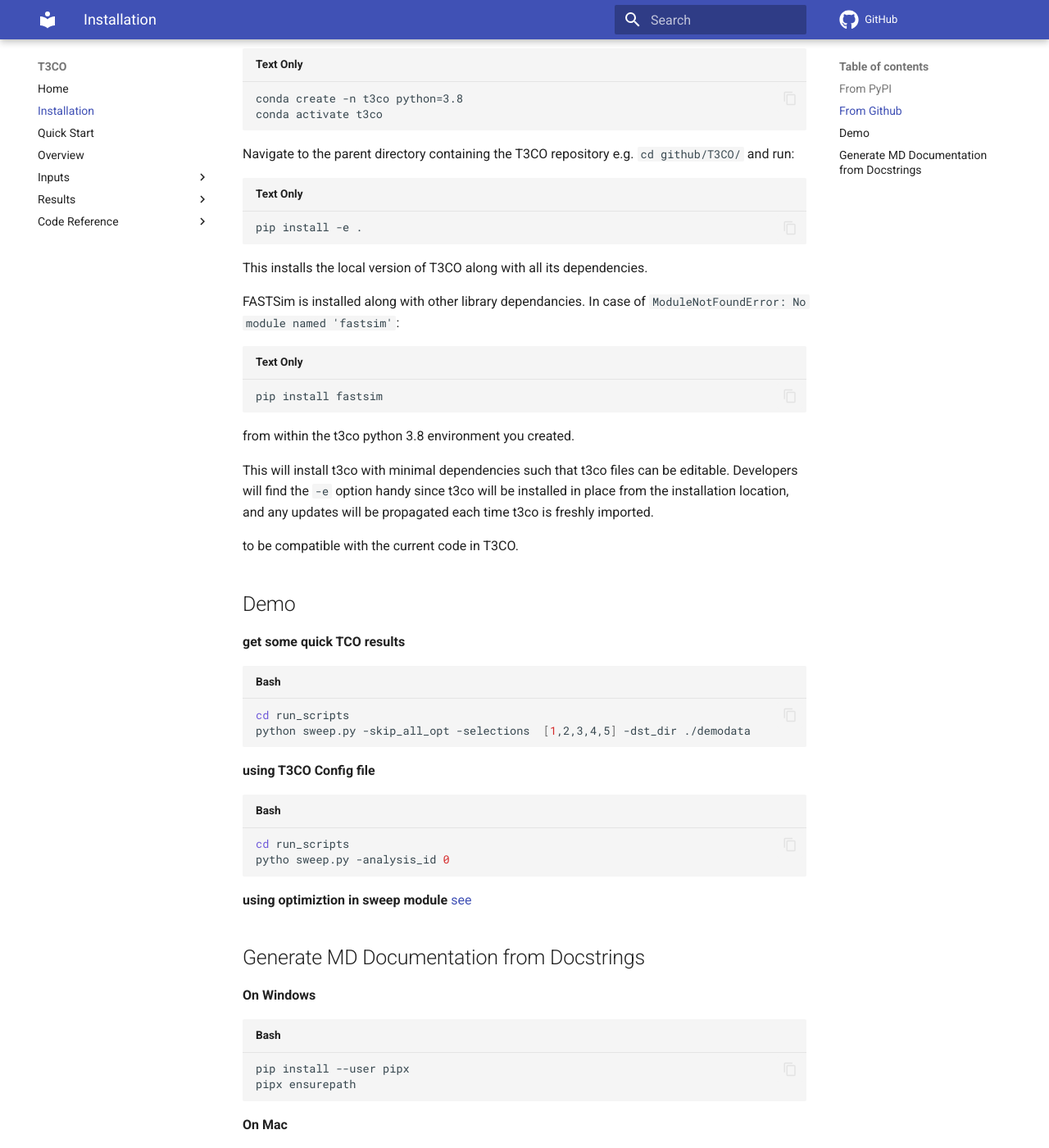
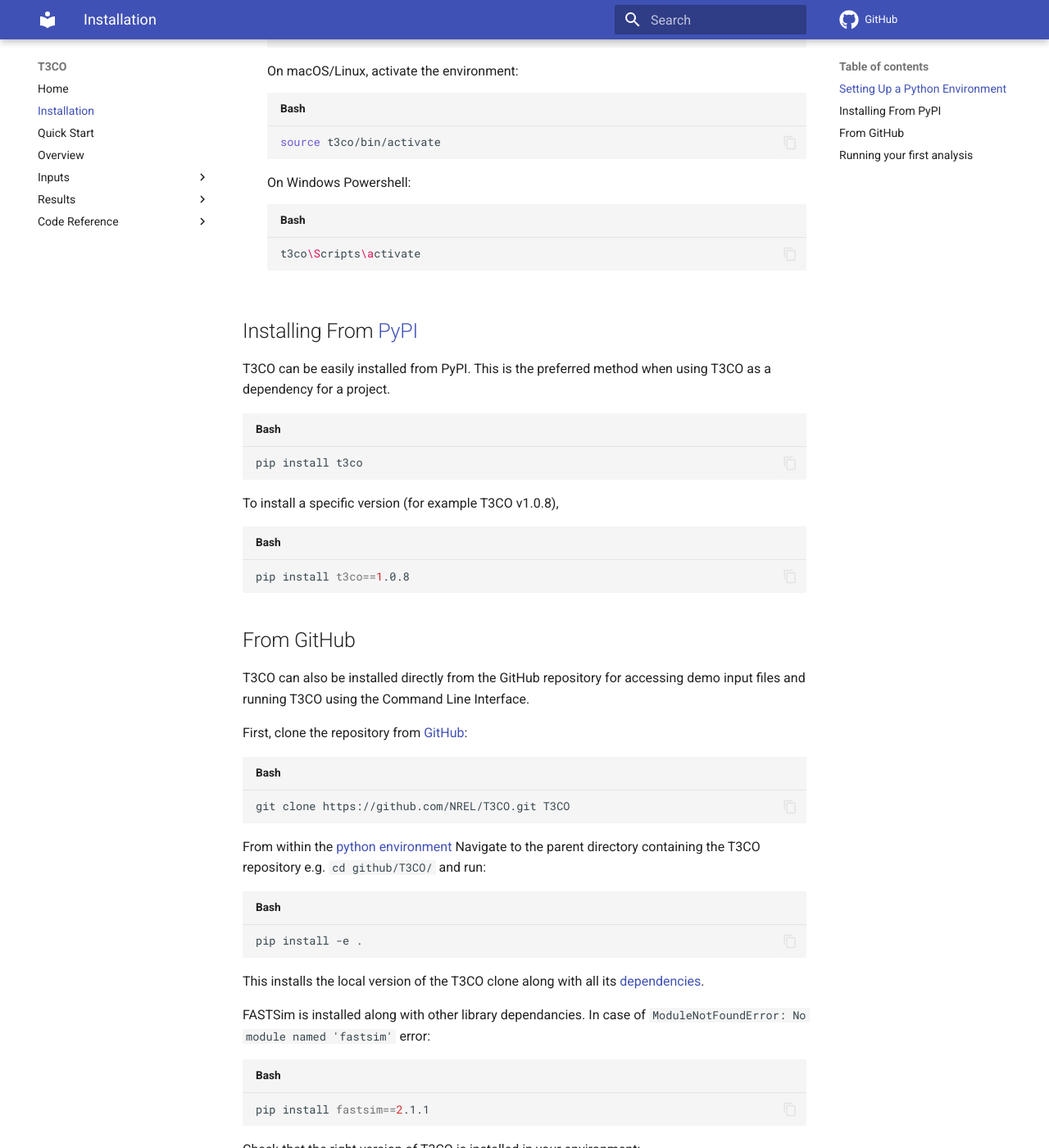
Before and after one commit to NREL/T3CO, an MkDocs documentation site: the page built from docs/installation.md, in a window 1280 px wide and 1400 px high, scrolled down 523 px. Shown: the whole window at 82% size. Built offline with MkDocs 1.6.1 and Material for MkDocs 9.7.7, drawn with Linux system fonts in a browser that asks for light colours; comment, search, counter and statistics services are not loaded; some of the changed text lies outside the part shown.

Commit message:
Update installation.md

````diff
--- a/docs/installation.md
+++ b/docs/installation.md
@@ -1,73 +1,72 @@
 # Installation
-## From [PyPI](https://pypi.org/project/t3co/)
+## Setting Up a Python Environment <a name="installation"></a>
+T3CO depends on python>=3.8 and <=3.10. To create an environment containing the appropriate Python version and a built-in `pip`, there are two preferred ways:
+
+1. First option is to use [**conda**](https://docs.conda.io/projects/conda/en/latest/user-guide/install/index.html):
+
+    ```bash
+    conda create -n t3co python=3.10
+    conda activate t3co
+    ```
+
+2. The other option is using [venv](https://docs.python.org/3/library/venv.html)
+
+    ```bash
+    python3.10 -m venv t3co
+    ```
+
+    On macOS/Linux, activate the environment:
+
+    ```bash
+    source t3co/bin/activate
+    ```
+
+    On Windows Powershell:
+
+    ```bash
+    t3co\Scripts\activate
+    ```
+
+## Installing From [PyPI](https://pypi.org/project/t3co/)
+T3CO can be easily installed from PyPI. This is the preferred method when using T3CO as a dependency for a project.
 ```bash
 pip install t3co
 ```
 
-## From Github
-First, clone the repository from [Github](https://github.com/NREL/T3CO) :
+To install a specific version (for example T3CO v1.0.8),
+```bash
+pip install t3co==1.0.8
+```
 
-    git clone https://github.com/NREL/T3CO.git T3CO
+## From GitHub
+T3CO can also be installed directly from the GitHub repository for accessing demo input files and running T3CO using the Command Line Interface.
 
-t3co depends on python>=3.8 and <=3.10. One way to satisfy this is to use conda:
-
-    conda create -n t3co python=3.8
-    conda activate t3co
+First, clone the repository from [GitHub](https://github.com/NREL/T3CO):
+```bash
+git clone https://github.com/NREL/T3CO.git T3CO
+```
 
 
-Navigate to the parent directory containing the T3CO repository e.g. `cd github/T3CO/` and run:
+From within the [python environment](#installation) Navigate to the parent directory containing the T3CO repository e.g. `cd github/T3CO/` and run:
+```bash
+pip install -e .
+```
+This installs the local version of the T3CO clone along with all its [dependencies](https://github.com/NREL/T3CO/blob/29b0e848360b3b2de84b555bf52c52bf6e76134e/requirements.txt).
 
-    pip install -e .
-
-This installs the local version of T3CO along with all its dependencies.
-
-FASTSim is installed along with other library dependancies. In case of `ModuleNotFoundError: No module named 'fastsim'`:
-
-    pip install fastsim
-
-
-from within the t3co python 3.8 environment you created.
-
-This will install t3co with minimal dependencies such that t3co files can be editable. Developers will find the `-e` option handy since t3co will be installed in place from the installation location, and any updates will be propagated each time t3co is freshly imported.
-
-
-to be compatible with the current code in T3CO.
-
-## Demo
-**get some quick TCO results**
+FASTSim is installed along with other library dependancies. In case of `ModuleNotFoundError: No module named 'fastsim'` error:
 ```bash
-cd run_scripts
-python sweep.py -skip_all_opt -selections  [1,2,3,4,5] -dst_dir ./demodata
+pip install fastsim==2.1.1
 ```
 
-**using T3CO Config file**
+Check that the right version of T3CO is installed in your environment:
 ```bash
-cd run_scripts
-pytho sweep.py -analysis_id 0
+pip show t3co
 ```
 
-**using optimiztion in sweep module** [see](./models/optimization.md)
-
-## Generate MD Documentation from Docstrings
-**On Windows**
-
+If there are updates or new releases to T3CO that don't show in the local version, use a `git pull` command the latest version from the `main` branch on the repo:
 ```bash
-pip install --user pipx
-pipx ensurepath
+git pull origin main
 ```
 
-**On Mac**
-```bash
-brew install pipx
-pipx ensurepath
-```
-
-Then from T3CO root directory
-```bash
-pipx install pydoc-markdown
-pydoc-markdown -I . -p . --render-toc > CodeReference.md
-```
-for specific modules, specify the module name after `-m`:
-`pydoc-markdown -I . -m run_scripts.sweep --render-toc > CodeReference.md`
-
-This generates CodeReference.md including a Table of Contents from all python docstrings in the T3CO package
+## Running your first analysis
+To learn about the tool and run your first T3CO analysis, proceed to the [Quick Start Guide](./quick_start.md)
````
